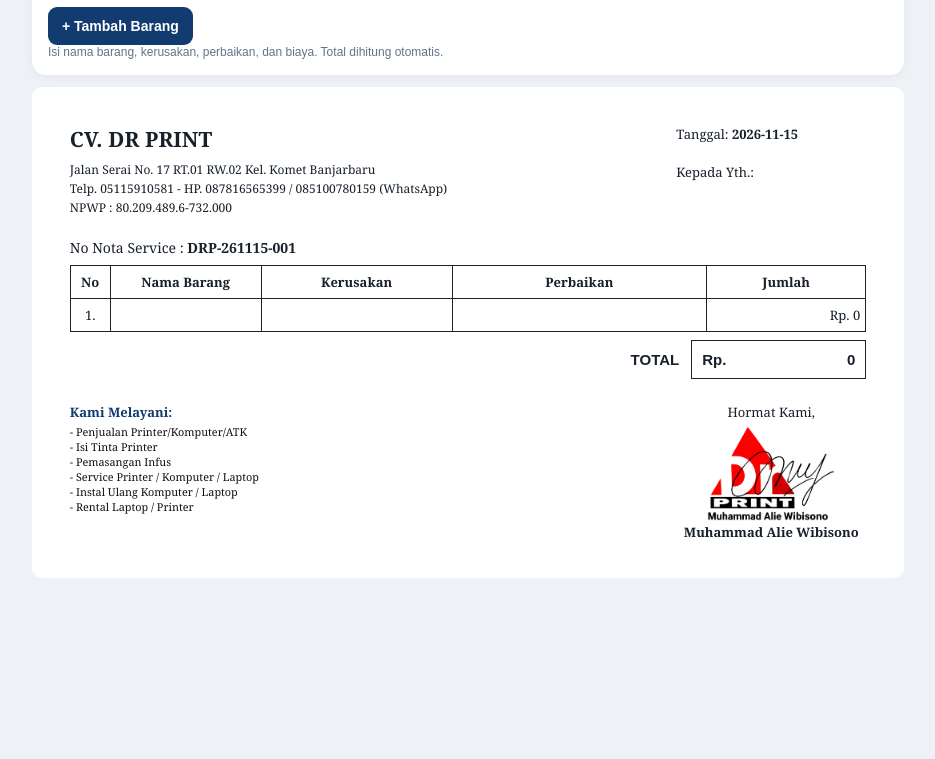
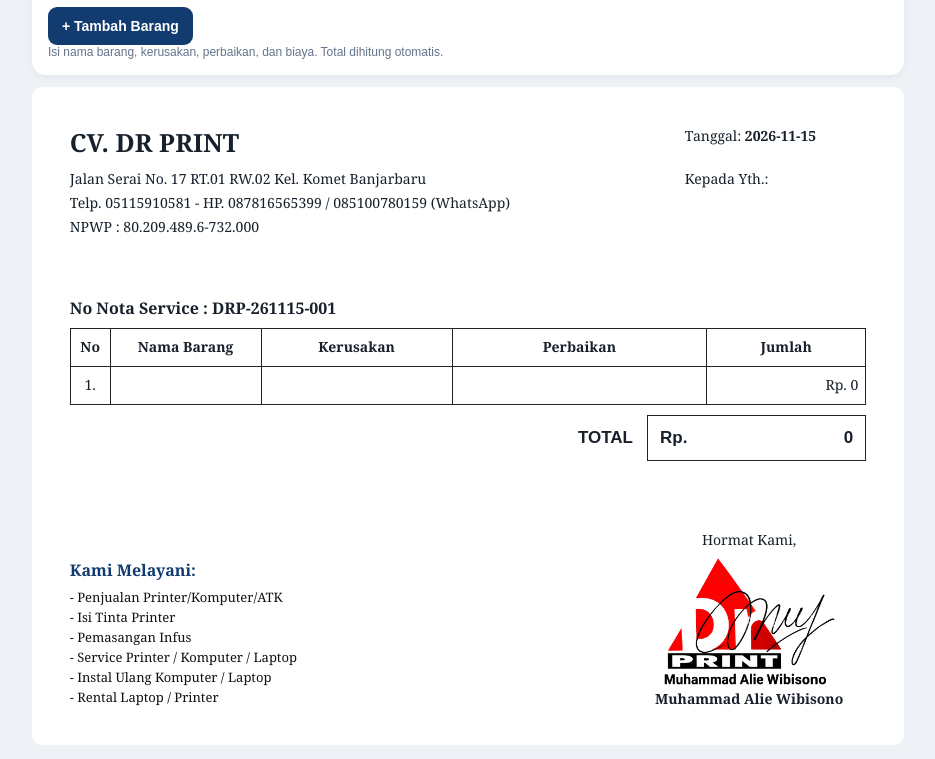
Before and after one commit to filefotomipa-cloud/nota-dr-print, a plain HTML site: page index.html in a window 1280 px wide. Shown: the part 946-1705 px from the top of the page, without its empty margins (172-1107 px from the left). Before the commit the page ends 1538 px from the top, so only its background shows below. Drawn offline with Linux system fonts and the light colour scheme.

Commit message:
Add files via upload

```diff
--- a/index.html
+++ b/index.html
@@ -29,24 +29,24 @@ textarea{min-height:65px;resize:vertical}
 .itemhead{display:flex;justify-content:space-between;align-items:center;font-weight:bold}
 .muted{font-size:12px;color:#64748b}
 .paper{background:#fff;padding:10mm;border-radius:10px;overflow:hidden}
-.head{display:flex;justify-content:space-between;gap:15px;align-items:flex-start}
-.brand{flex:1}
-.brand h2{font:bold 21px Georgia,serif;letter-spacing:.1px;margin:0 0 9px}
-.brand p{font:12px/1.35 Georgia,serif;margin:3px 0}
-.recipient{min-width:190px;font:13px/1.45 Georgia,serif}
-.meta{margin:18px 0 8px;font:14px Georgia,serif}
-.tablewrap{overflow-x:auto}
-table{width:100%;border-collapse:collapse;min-width:620px;font:13px Georgia,serif}
-th,td{border:1px solid #222;padding:7px 5px;vertical-align:top}
-th{text-align:center}td:nth-child(1){text-align:center}
-.total{display:flex;justify-content:flex-end;align-items:center;gap:12px;font-weight:bold;margin-top:8px}
-.totalbox{border:1px solid #222;padding:10px;min-width:175px;display:flex;justify-content:space-between}
-.foot{display:flex;justify-content:space-between;gap:15px;margin-top:24px;font:13px Georgia,serif}
-.services{color:#123b70;font-weight:bold}
-.services small{display:block;color:#111;font-weight:normal;line-height:1.4;margin-top:3px}
-.signs{text-align:center;margin-top:0;min-width:190px}
-.signs img{display:block;margin:5px auto 2px;width:150px;height:95px;object-fit:contain}
-.sign-name{font:bold 13px Georgia,serif;margin-top:0}
+.head{display:flex;justify-content:space-between;gap:12mm;align-items:flex-start}
+.brand{flex:1;min-width:0}
+.brand h2{font:bold 25px Georgia,serif;letter-spacing:.1px;margin:0 0 10px}
+.brand p{font:14px/1.42 Georgia,serif;margin:4px 0}
+.recipient{min-width:48mm;max-width:55mm;font:14px/1.55 Georgia,serif}
+.meta{margin:15mm 0 9px;font:bold 16px Georgia,serif}
+.tablewrap{overflow:visible}
+table{width:100%;border-collapse:collapse;min-width:0;table-layout:fixed;font:14px/1.35 Georgia,serif}
+th,td{border:1px solid #222;padding:9px 7px;vertical-align:top;overflow-wrap:anywhere}
+th{text-align:center;font-weight:bold}td:nth-child(1){text-align:center}
+.total{display:flex;justify-content:flex-end;align-items:center;gap:14px;font:bold 17px Arial,sans-serif;margin-top:10px}
+.totalbox{border:1px solid #222;padding:12px;min-width:58mm;display:flex;justify-content:space-between}
+.foot{display:flex;justify-content:space-between;align-items:flex-end;gap:12mm;margin-top:18mm;font:14px/1.5 Georgia,serif}
+.services{color:#123b70;font-weight:bold;font-size:16px}
+.services small{display:block;color:#111;font-size:13px;font-weight:normal;line-height:1.55;margin-top:5px}
+.signs{text-align:center;margin-top:0;min-width:62mm}
+.signs img{display:block;margin:7px auto 3px;width:52mm;height:34mm;object-fit:contain}
+.sign-name{font:bold 14px Georgia,serif;margin-top:0}
 .photo-sheet{margin-top:14px}
 .photo-sheet h2{font:bold 20px Georgia,serif;margin:0 0 12px}
 .photo-sheet-meta{font:13px Georgia,serif;margin-bottom:14px}
```
